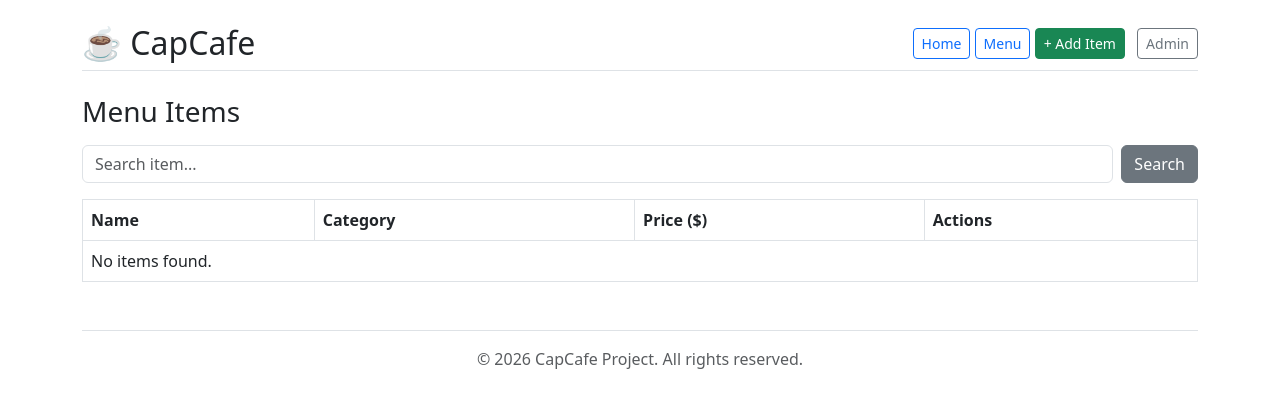
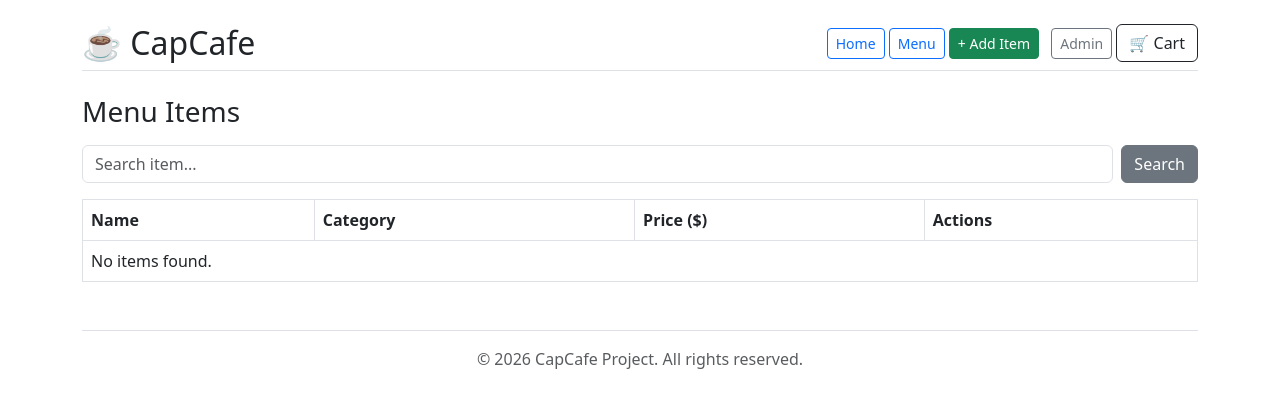
Before and after one commit to codewithusn52/New_Project, a Django app: page /menu/ in a window 1280 px wide. Shown: the top 408 px of the page. Run offline with Django 5.2, Linux system fonts and the light colour scheme; data that the repository does not hold is empty.

Commit message:
Adding Cart

```diff
--- a/capcafe_project/mycafe/admin.py
+++ b/capcafe_project/mycafe/admin.py
@@ -2,7 +2,10 @@ from django.contrib import admin
 
 # Register your models here.
 #from django.contrib import admin
-from .models import Category, MenuItem
+from .models import Category, MenuItem,Order, OrderItem
 
 admin.site.register(Category)
 admin.site.register(MenuItem)
+
+admin.site.register(Order)
+admin.site.register(OrderItem)
--- a/capcafe_project/mycafe/urls.py
+++ b/capcafe_project/mycafe/urls.py
@@ -1,5 +1,6 @@
 from django.urls import path
 from . import views
+
 app_name = 'mycafe'
 
 urlpatterns = [
@@ -9,4 +10,9 @@ urlpatterns = [
     path('item/add/', views.item_create, name='item_create'),
     path('item/<int:pk>/edit/', views.item_update, name='item_update'),
     path('item/<int:pk>/delete/', views.item_delete, name='item_delete'),
+
+    path('cart/add/<int:item_id>/', views.add_to_cart, name='add_to_cart'),
+    path('cart/', views.view_cart, name='view_cart'),
+    path('checkout/', views.place_order, name='place_order'),
+    path('order/success/', views.order_success, name='order_success'),
 ]
--- a/capcafe_project/mycafe/views.py
+++ b/capcafe_project/mycafe/views.py
@@ -1,7 +1,8 @@
 from django.shortcuts import render,redirect, get_object_or_404
 from django.views.generic import DetailView
-from .models import MenuItem, Category
+from .models import MenuItem, Category,Order, OrderItem
 from .forms import MenuItemForm
+
 
 # Create your views here.
 
@@ -31,7 +32,7 @@ def item_create(request):
     form = MenuItemForm(request.POST or None)
     if request.method == 'POST' and form.is_valid():
         form.save()
-        return redirect('cafe:menu_list')
+        return redirect('mycafe:menu_list')
     return render(request, 'cafe/menuitem_form.html', {'form': form, 'title': 'Add New Item'})
 
 # 5. UPDATE View (FBV)
@@ -40,7 +41,7 @@ def item_update(request, pk):
     form = MenuItemForm(request.POST or None, instance=item)
     if request.method == 'POST' and form.is_valid():
         form.save()
-        return redirect('cafe:menu_list')
+        return redirect('mycafe:menu_list')
     return render(request, 'cafe/menuitem_form.html', {'form': form, 'title': 'Edit Item'})
 
 # 6. DELETE View (FBV)
@@ -48,5 +49,67 @@ def item_delete(request, pk):
     item = get_object_or_404(MenuItem, pk=pk)
     if request.method == 'POST':
         item.delete()
-        return redirect('cafe:menu_list')
+        return redirect('mycafe:menu_list')
     return render(request, 'cafe/menuitem_confirm_delete.html', {'item': item})
+
+def add_to_cart(request, item_id):
+    cart = request.session.get('cart', {})
+    item_id_str = str(item_id)
+
+    # Cart quantity update
+    cart[item_id_str] = cart.get(item_id_str, 0) + 1
+    request.session['cart'] = cart
+    return redirect('mycafe:menu_list')
+
+def view_cart(request):
+    cart = request.session.get('cart', {})
+    cart_items = []
+    total_price = 0
+
+    for item_id, quantity in cart.items():
+        item = get_object_or_404(MenuItem, id=item_id)
+        subtotal = item.price * quantity
+        total_price += subtotal
+        cart_items.append({
+            'item': item,
+            'quantity': quantity,
+            'subtotal': subtotal
+        })
+
+    return render(request, 'cart.html', {
+        'cart_items': cart_items,
+        'total_price': total_price
+    })
+
+def place_order(request):
+    if request.method == 'POST':
+        customer_name = request.POST.get('customer_name')
+        table_number = request.POST.get('table_number')
+        cart = request.session.get('cart', {})
+
+        if not cart:
+            return redirect('mycafe:menu_list')
+
+        # Create Order Record
+        order = Order.objects.create(
+            customer_name=customer_name,
+            table_number=table_number if table_number else None
+        )
+
+        # Create Order Items
+        for item_id, quantity in cart.items():
+            menu_item = MenuItem.objects.get(id=item_id)
+            OrderItem.objects.create(
+                order=order,
+                menu_item=menu_item,
+                quantity=quantity
+            )
+
+        # Clear session cart after placing order
+        request.session['cart'] = {}
+        return redirect('mycafe:order_success')
+
+    return redirect('mycafe:view_cart')
+
+def order_success(request):
+    return render(request, 'order_success.html')
--- a/templates/cafe/base.html
+++ b/templates/cafe/base.html
@@ -17,6 +17,7 @@
             <a href="{% url 'mycafe:menu_list' %}" class="btn btn-outline-primary btn-sm">Menu</a>
             <a href="{% url 'mycafe:item_create' %}" class="btn btn-success btn-sm">+ Add Item</a>
             <a href="/admin/" target="_blank" class="btn btn-outline-secondary btn-sm ms-2">Admin</a>
+            <a href="{% url 'mycafe:view_cart' %}" class="btn btn-outline-dark">🛒 Cart</a>
         </div>
     </nav>
 
--- a/templates/cafe/menu.html
+++ b/templates/cafe/menu.html
@@ -20,12 +20,16 @@
     <tbody>
         {% for item in items %}
         <tr>
-            <td><a href="{% url 'cafe:item_detail' item.pk %}">{{ item.name }}</a></td>
+            <td><a href="{% url 'mycafe:item_detail' item.pk %}">{{ item.name }}</a></td>
             <td>{{ item.category.name }}</td>
             <td>{{ item.price }}</td>
             <td>
-                <a href="{% url 'cafe:item_update' item.pk %}" class="btn btn-warning btn-sm">Edit</a>
-                <a href="{% url 'cafe:item_delete' item.pk %}" class="btn btn-danger btn-sm">Delete</a>
+                <a href="{% url 'mycafe:add_to_cart' item.id %}" class="btn btn-sm btn-success">+ Add to Cart</a>
+                {% if user.is_staff %}
+                     <a href="{% url 'mycafe:item_update' item.id %}" class="btn btn-sm btn-warning">Edit</a>
+                     <a href="{% url 'mycafe:item_delete' item.id %}" class="btn btn-sm btn-danger">Delete</a>
+                {% endif %}
+
             </td>
         </tr>
         {% empty %}
--- a/templates/cafe/menuitem_confirm_delete.html
+++ b/templates/cafe/menuitem_confirm_delete.html
@@ -5,7 +5,7 @@
     <form method="POST">
         {% csrf_token %}
         <button type="submit" class="btn btn-danger">Yes, Delete</button>
-        <a href="{% url 'cafe:menu_list' %}" class="btn btn-secondary">Cancel</a>
+        <a href="{% url 'mycafe:menu_list' %}" class="btn btn-secondary">Cancel</a>
     </form>
 </div>
 {% endblock %}
--- a/templates/cafe/menuitems_details.html
+++ b/templates/cafe/menuitems_details.html
@@ -5,6 +5,6 @@
     <p><strong>Category:</strong> {{ item.category.name }}</p>
     <p><strong>Price:</strong> ${{ item.price }}</p>
     <p><strong>Description:</strong> {{ item.description|default:"No description provided." }}</p>
-    <a href="{% url 'cafe:menu_list' %}" class="btn btn-secondary">Back to Menu</a>
+    <a href="{% url 'mycafe:menu_list' %}" class="btn btn-secondary">Back to Menu</a>
 </div>
 {% endblock %}
```
Also changed, not shown: capcafe_project/mycafe/models.py (+18 -0 lines), templates/cafe/cart.html (added, +46 -0 lines), templates/cafe/order_success.html (added, +9 -0 lines), capcafe_project/mycafe/forms.py (line endings or trailing spaces).
